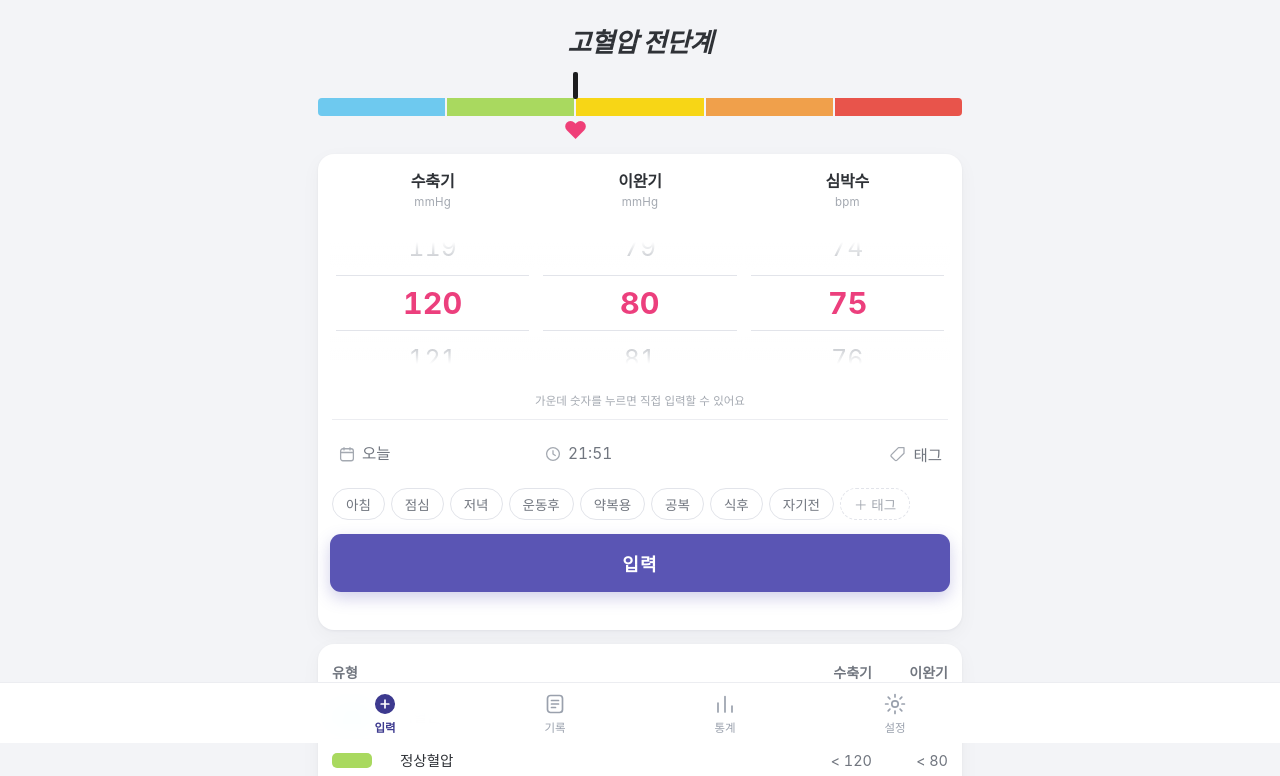
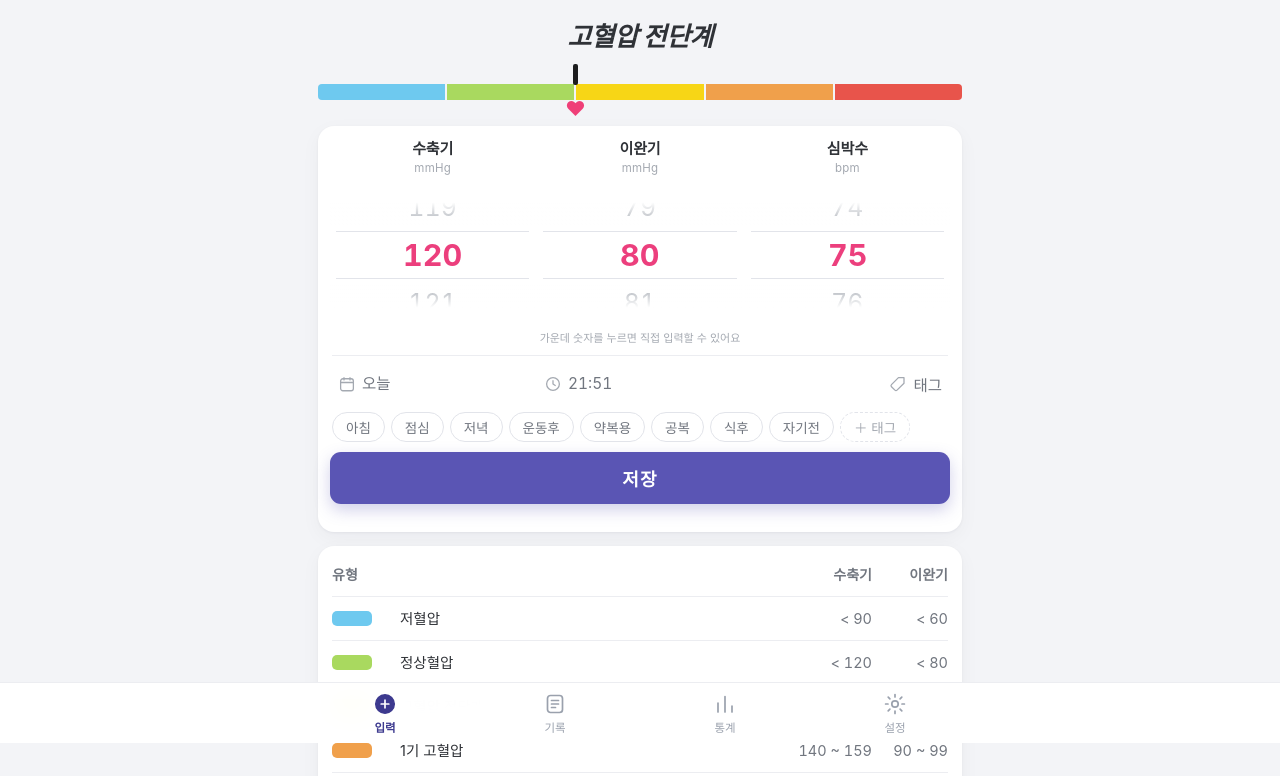
Before and after one commit to abcshlee-blip/bp-tracker, a plain HTML site: page index.html in a window 1280 px wide. Shown: the part 57-833 px from the top of the page. Drawn offline with Linux system fonts and the light colour scheme.

Commit message:
상단 아이콘을 앱 아이콘으로 교체 + 입력 화면 한 화면에 맞춤 (저장 버튼) · v1.2

```diff
--- a/index.html
+++ b/index.html
@@ -74,22 +74,29 @@ svg{display:block}
 }
 .brand{display:flex;align-items:center;gap:7px;font-weight:700;font-size:16px;letter-spacing:-.01em;white-space:nowrap;min-width:0}
 .brand svg{width:19px;height:19px;fill:var(--pink);stroke:none;flex:0 0 auto}
+/* 앱 아이콘 (홈 화면 아이콘과 같은 이미지) */
+.brand .appico{
+  width:26px;height:26px;flex:0 0 auto;display:block;
+  border-radius:7px;box-shadow:0 0 0 1px rgba(20,24,35,.07), 0 1px 2px rgba(20,24,35,.06);
+}
+@media (prefers-color-scheme: dark){:root:not([data-theme="light"]) .brand .appico{box-shadow:0 0 0 1px rgba(255,255,255,.16), 0 1px 3px rgba(0,0,0,.4)}}
+:root[data-theme="dark"] .brand .appico{box-shadow:0 0 0 1px rgba(255,255,255,.16), 0 1px 3px rgba(0,0,0,.4)}
 .brand .byline{font-size:11px;font-weight:600;color:var(--muted);letter-spacing:0;padding-top:2px;flex:0 0 auto}
 .hcount{font-size:12.5px;color:var(--muted);font-variant-numeric:tabular-nums}
 
 /* ---------- panes ---------- */
-.pane{display:none;padding:14px 12px 8px}
+.pane{display:none;padding:10px 12px 8px}
 .pane.active{display:block}
 .card{background:var(--card);border-radius:16px;box-shadow:var(--shadow);margin-bottom:14px}
 
 /* ---------- stage header ---------- */
-.stageHead{padding:6px 0 0;text-align:center}
+.stageHead{padding:0;text-align:center}
 .stageName{
-  font-size:23px;font-weight:800;font-style:italic;letter-spacing:-.02em;color:var(--text);
+  font-size:20px;font-weight:800;font-style:italic;letter-spacing:-.02em;color:var(--text);
   transition:color .2s;
 }
-.stageBarWrap{position:relative;height:78px;margin:10px 0 4px}
-.stageBar{position:absolute;left:0;right:0;top:26px;height:18px;display:flex;gap:2px}
+.stageBarWrap{position:relative;height:60px;margin:8px 0 2px}
+.stageBar{position:absolute;left:0;right:0;top:20px;height:16px;display:flex;gap:2px}
 .stageBar i{flex:1 1 0;display:block}
 .stageBar i:first-child{border-radius:4px 0 0 4px}
 .stageBar i:last-child{border-radius:0 4px 4px 0}
@@ -99,27 +106,27 @@ svg{display:block}
 .stageBar i:nth-child(4){background:var(--c3)}
 .stageBar i:nth-child(5){background:var(--c4)}
 .marker{position:absolute;top:0;width:0;left:50%;transition:left .3s cubic-bezier(.22,1,.36,1)}
-.marker .stick{position:absolute;left:-2.5px;top:0;width:5px;height:27px;background:#1d1d1f;border-radius:2px}
+.marker .stick{position:absolute;left:-2.5px;top:0;width:5px;height:21px;background:#1d1d1f;border-radius:2px}
 .marker .heart{
-  position:absolute;left:-13px;top:46px;width:26px;height:26px;
-  font-size:24px;line-height:26px;text-align:center;color:#ef3f78;
+  position:absolute;left:-11px;top:34px;width:22px;height:22px;
+  font-size:20px;line-height:22px;text-align:center;color:#ef3f78;
 }
 :root[data-theme="dark"] .marker .stick{background:#e8ebf0}
 @media (prefers-color-scheme: dark){:root:not([data-theme="light"]) .marker .stick{background:#e8ebf0}}
 
 /* ---------- pickers ---------- */
-.pickCard{padding:16px 12px 12px}
+.pickCard{padding:12px 12px 8px}
 .picks{display:grid;grid-template-columns:1fr 1fr 1fr;gap:2px}
 .pick{text-align:center;min-width:0}
-.pickLabel{font-size:16px;font-weight:700;color:var(--text);letter-spacing:-.01em}
+.pickLabel{font-size:15px;font-weight:700;color:var(--text);letter-spacing:-.01em}
 .pickUnit{font-size:11.5px;color:var(--muted);margin-top:1px;letter-spacing:.02em}
 .wheel{
-  position:relative;height:168px;margin-top:8px;overflow:hidden;touch-action:pan-y;
+  position:relative;height:144px;margin-top:6px;overflow:hidden;touch-action:pan-y;
   -webkit-user-select:none;user-select:none;-webkit-touch-callout:none;
 }
 /* 가장자리 흐림: mask 대신 덮개로 처리해 손가락으로 미는 동안 다시 그리는 부담을 줄임 */
 .wheel::before,.wheel::after{
-  content:"";position:absolute;left:0;right:0;height:50px;z-index:2;pointer-events:none;
+  content:"";position:absolute;left:0;right:0;height:42px;z-index:2;pointer-events:none;
 }
 .wheel::before{top:0;background:linear-gradient(180deg,var(--card) 0%,var(--card) 46%,transparent 100%)}
 .wheel::after{bottom:0;background:linear-gradient(0deg,var(--card) 0%,var(--card) 46%,transparent 100%)}
@@ -129,10 +136,10 @@ svg{display:block}
   -webkit-overflow-scrolling:touch;
 }
 .wscroll::-webkit-scrollbar{display:none}
-.wpad{height:56px;pointer-events:none}
+.wpad{height:48px;pointer-events:none}
 .wcell{
-  height:56px;line-height:56px;text-align:center;
-  font-size:23px;color:var(--muted);font-variant-numeric:tabular-nums;
+  height:48px;line-height:48px;text-align:center;
+  font-size:22px;color:var(--muted);font-variant-numeric:tabular-nums;
   scroll-snap-align:center;user-select:none;-webkit-user-select:none;
   transform:scale(1);transition:color .16s,transform .16s;
 }
@@ -141,17 +148,17 @@ svg{display:block}
 .wheeling .wcell{transition:none}
 .wheeling .marker{transition:none}
 .wheeling .stageName{transition:none}
-.wlines{position:absolute;left:6px;right:6px;top:56px;height:56px;pointer-events:none}
+.wlines{position:absolute;left:6px;right:6px;top:48px;height:48px;pointer-events:none}
 .wlines::before,.wlines::after{content:"";position:absolute;left:0;right:0;height:1px;background:var(--line2)}
 .wlines::before{top:0}
 .wlines::after{bottom:0}
-.pickHint{text-align:center;font-size:11.5px;color:var(--muted);margin:6px 0 2px}
+.pickHint{text-align:center;font-size:11px;color:var(--muted);margin:4px 0 0}
 
 /* ---------- meta row ---------- */
-.metaRow{display:flex;align-items:center;gap:2px;margin:10px 2px 0;padding-top:12px;border-top:1px solid var(--line)}
+.metaRow{display:flex;align-items:center;gap:2px;margin:8px 2px 0;padding-top:8px;border-top:1px solid var(--line)}
 .metaField{
   position:relative;flex:1 1 0;min-width:0;display:flex;align-items:center;gap:6px;
-  height:44px;padding:0 6px;border-radius:10px;color:var(--sub);
+  height:40px;padding:0 6px;border-radius:10px;color:var(--sub);
 }
 .metaField:active{background:var(--inputBg)}
 .metaField svg{width:18px;height:18px;fill:none;stroke:var(--muted);stroke-width:1.7;stroke-linecap:round;stroke-linejoin:round;flex:0 0 auto}
@@ -164,10 +171,10 @@ svg{display:block}
 #tagBtn.has svg{stroke:var(--indigo-d)}
 
 /* ---------- chips ---------- */
-.chips{display:flex;flex-wrap:nowrap;gap:6px;overflow-x:auto;scrollbar-width:none;padding:12px 2px 2px}
+.chips{display:flex;flex-wrap:nowrap;gap:6px;overflow-x:auto;scrollbar-width:none;padding:8px 2px 0}
 .chips::-webkit-scrollbar{display:none}
 .chip{
-  flex:0 0 auto;height:32px;padding:0 13px;border-radius:999px;border:1px solid var(--line2);
+  flex:0 0 auto;height:30px;padding:0 13px;border-radius:999px;border:1px solid var(--line2);
   background:var(--card);color:var(--sub);font-size:13.5px;display:flex;align-items:center;
 }
 .chip.on{background:var(--indigo);border-color:var(--indigo);color:#fff;font-weight:600}
@@ -175,14 +182,14 @@ svg{display:block}
 
 /* ---------- submit ---------- */
 .submit{
-  display:block;width:100%;height:58px;margin-top:12px;border-radius:11px;
+  display:block;width:100%;height:52px;margin-top:10px;border-radius:11px;
   background:var(--indigo);color:#fff;font-size:18px;font-weight:700;letter-spacing:.06em;
   box-shadow:0 6px 16px rgba(90,85,180,.28);
   transition:transform .08s, box-shadow .2s, background .2s;
 }
 .submit:active{transform:scale(.988);box-shadow:0 2px 8px rgba(90,85,180,.3)}
 .submit.flash{background:#4a46a2}
-.saveNote{min-height:18px;text-align:center;font-size:12.5px;color:var(--sub);margin-top:8px;font-variant-numeric:tabular-nums}
+.saveNote{min-height:16px;text-align:center;font-size:12px;color:var(--sub);margin-top:4px;font-variant-numeric:tabular-nums}
 .saveNote b{color:var(--indigo-d)}
 
 /* ---------- reference table ---------- */
@@ -374,7 +381,7 @@ svg{display:block}
 <header class="appbar">
   <div class="in">
     <div class="brand">
-      <svg viewBox="0 0 24 24" aria-hidden="true"><path d="M12 21s-7.6-4.7-9.3-9.1C1.3 8.3 3.4 4.8 6.9 4.4c2.1-.2 3.9 1 5.1 2.6 1.2-1.6 3-2.8 5.1-2.6 3.5.4 5.6 3.9 4.2 7.5C19.6 16.3 12 21 12 21z"/></svg>
+      <img class="appico" src="./icon-192.png" width="26" height="26" alt="" aria-hidden="true" decoding="async">
       <span class="appName">혈압 일지</span><span class="byline">by 이성현</span>
     </div>
     <div class="hcount" id="hcount">기록 0건</div>
@@ -426,7 +433,7 @@ svg{display:block}
       </div>
 
       <div class="chips" id="quickChips"></div>
-      <button class="submit" id="btnSave" data-act="save">입력</button>
+      <button class="submit" id="btnSave" data-act="save">저장</button>
       <div class="saveNote" id="saveNote"></div>
     </div>
 
@@ -659,7 +666,7 @@ function cmpRec(a,b){
 function newestFirst(a,b){ return -cmpRec(a,b); }
 
 /* ================= 휠 피커 ================= */
-var ROW=56;
+var ROW=48;
 var WH={sys:{min:50,max:260}, dia:{min:30,max:160}, bpm:{min:30,max:200}};
 var wheels={};
 function buildWheel(key){
@@ -1066,7 +1073,7 @@ function renderSettings(){
     + '<div class="kv"><span>저장 위치</span><span>이 기기 브라우저</span></div>'
     + '</div></div>';
   h+='<div class="secTitle">정보</div><div class="card rows">'
-    + srowHTML('about','info','앱 정보','혈압 일지 v1.0 · 오프라인 사용')
+    + srowHTML('about','info','앱 정보','혈압 일지 v1.2 · 오프라인 사용')
     + '</div>';
   h+='<p class="disclaimer">이 앱은 개인 기록용입니다. 약 복용이나 치료는 반드시 의사와 상의하세요.</p>';
   host.innerHTML=h;
@@ -1468,7 +1475,7 @@ function copySheetText(){
 function openAboutSheet(){
   openSheet('<div class="sheetHead"><b>앱 정보</b><button data-act="close-sheet" aria-label="닫기">✕</button></div>'
     + '<div class="sheetBody"><div class="infoCard" style="padding:0 0 6px">'
-    + '<div class="kv"><span>앱</span><span>혈압 일지 v1.1</span></div>'
+    + '<div class="kv"><span>앱</span><span>혈압 일지 v1.2</span></div>'
     + '<div class="kv"><span>기록</span><span>'+db.records.length+'건</span></div>'
     + '<div class="kv"><span>저장 크기</span><span>'+esc(bytesHint())+'</span></div>'
     + '<div class="kv"><span>저장 위치</span><span>이 기기 브라우저</span></div>'
--- a/sw.js
+++ b/sw.js
@@ -1,5 +1,5 @@
 /* 혈압 일지 — 오프라인 우선 Service Worker */
-const CACHE = 'bp-tracker-v4';
+const CACHE = 'bp-tracker-v5';
 const ASSETS = [
   './',
   './index.html',
```
